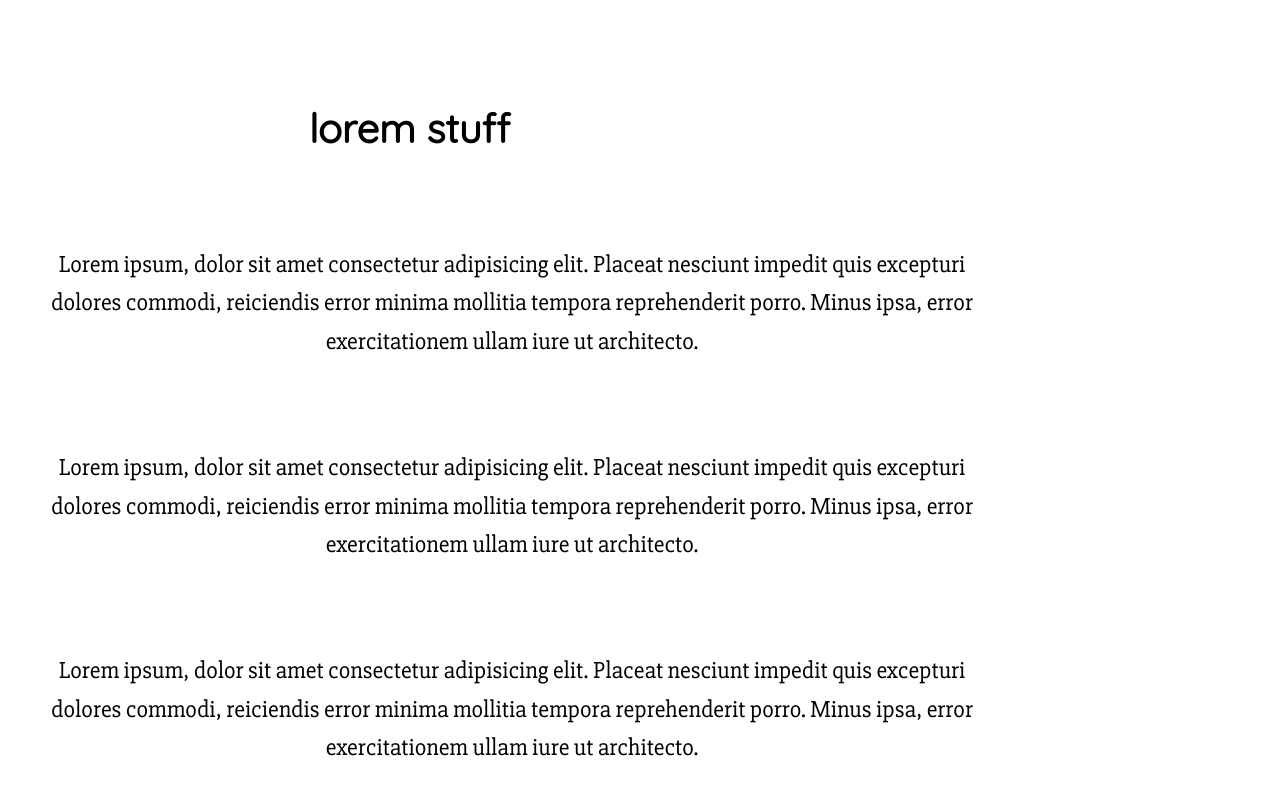
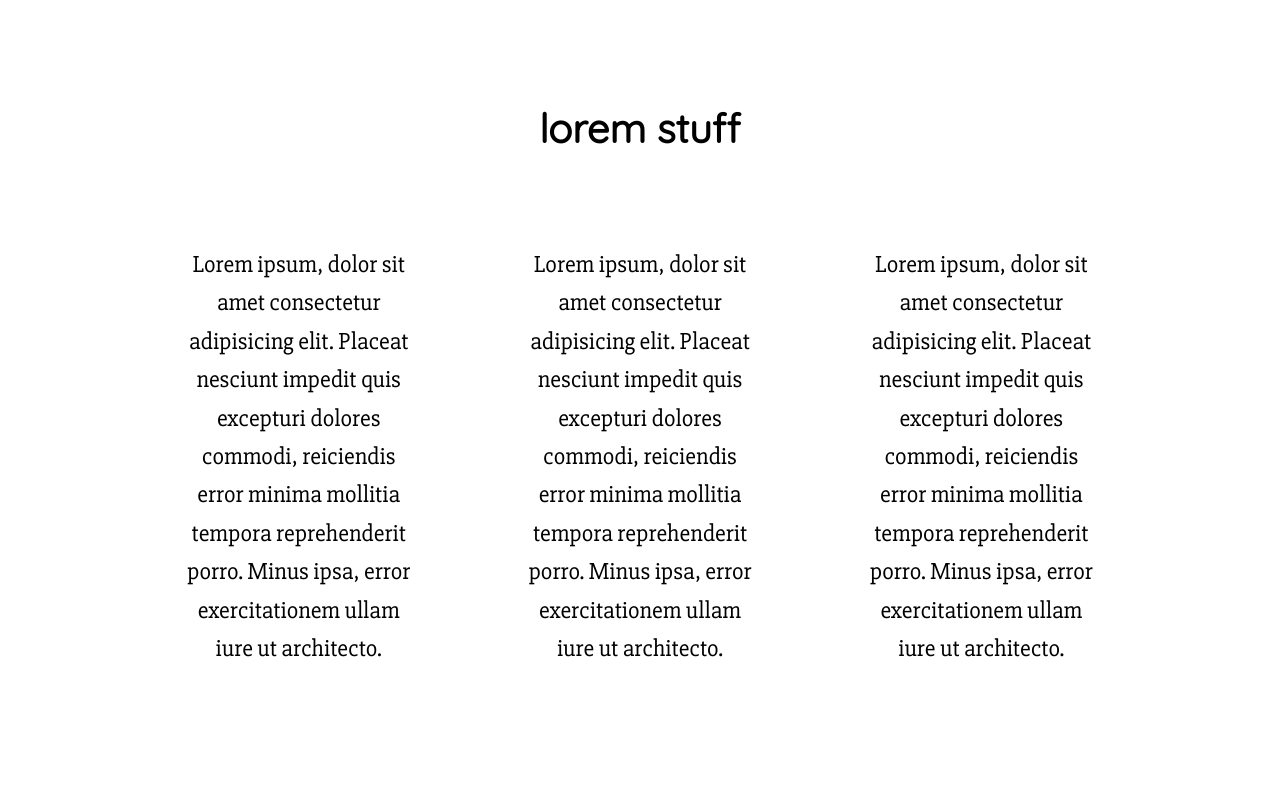
Before and after one commit to SabinaMuskietorz/challenge_surfer, a plain HTML site: page index.html in a window 1280 px wide. Shown: the part 802-1596 px from the top of the page. After the commit the page ends 1510 px from the top, so only its background shows below. Drawn offline with Linux system fonts and the light colour scheme.

Commit message:
third commit

```diff
--- a/index.html
+++ b/index.html
@@ -12,7 +12,7 @@
 <div class="hero">
 <h1>Waves flung themselves at the blue evening</h1>
 <video class="video-bg" autoplay muted loop>
-    <source src="surfer1.mp4" type="video/mp4">
+    <source src="projects/surfer1.mp4" type="video/mp4">
 </video></div>
 <section class="intro">
     <h2 class="intro">lorem stuff</h2>
--- a/style.css
+++ b/style.css
@@ -44,5 +44,14 @@ p{
 .intro {
     text-align: center;
     width: 80%;
+    margin: 0 auto;
+    max-width: 960 px;
+}
+.row {
+    display: flex;
+}
+.col {
+    padding: 0 15px;
+    flex: content;
 
 }
```
